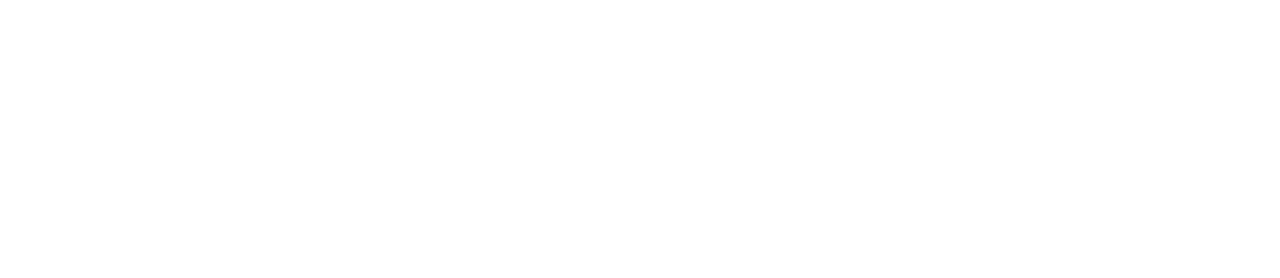
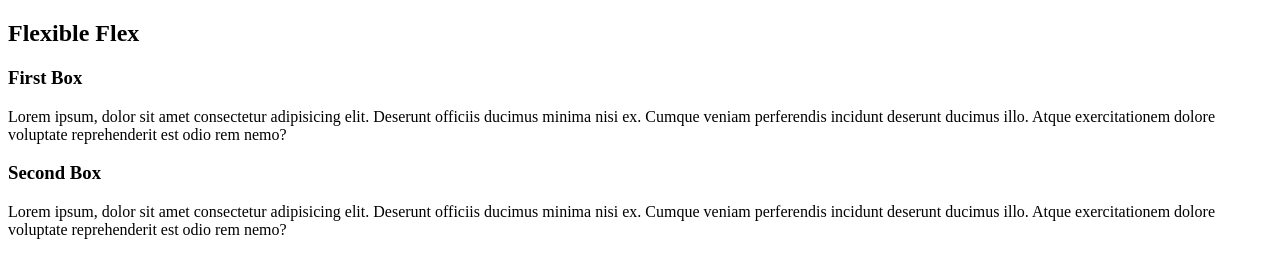
Before and after one commit to codewithmohammedshohel/09-CSS-Flex-and-Media-Query, a plain HTML site: page index.html in a window 1280 px wide. Drawn offline with Linux system fonts and the light colour scheme.

Commit message:
First-Update

```diff
--- a/index.html
+++ b/index.html
@@ -3,8 +3,21 @@
   <head>
     <meta charset="UTF-8" />
     <meta name="viewport" content="width=device-width, initial-scale=1.0" />
-    <title>CSS Flex and Media Query</title>
+    <title>Resoponsibe Flex</title>
     <link rel="stylesheet" href="style.css" />
   </head>
-  <body></body>
+  <body>
+    <h2>Flexible Flex</h2>
+    <div class="container">
+        <div class="box">
+            <h3>First Box</h3>
+            <p>Lorem ipsum, dolor sit amet consectetur adipisicing elit. Deserunt officiis ducimus minima nisi ex. Cumque veniam perferendis incidunt deserunt ducimus illo. Atque exercitationem dolore voluptate reprehenderit est odio rem nemo?</p>
+        </div>
+        <div class="box">
+            <h3>Second Box</h3>
+            <p>Lorem ipsum, dolor sit amet consectetur adipisicing elit. Deserunt officiis ducimus minima nisi ex. Cumque veniam perferendis incidunt deserunt ducimus illo. Atque exercitationem dolore voluptate reprehenderit est odio rem nemo?</p>
+        </div>
+        </div>
+    </div>
+  </body>
 </html>
```
